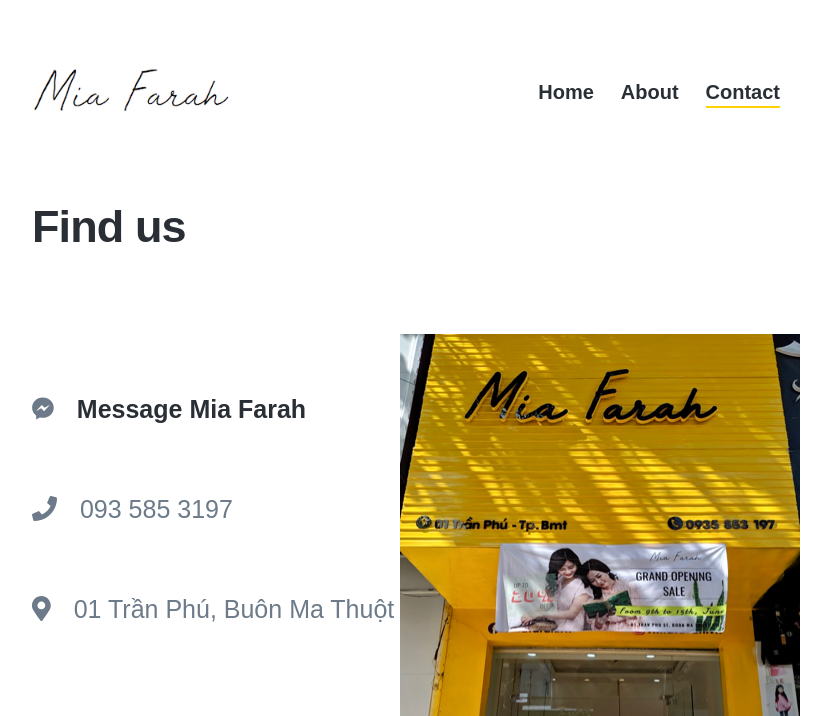
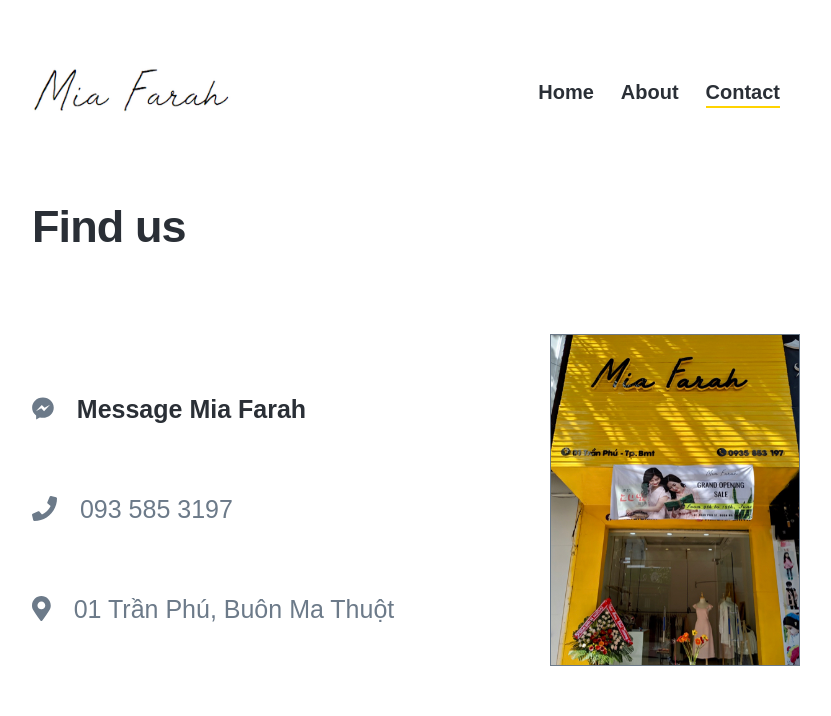
Before and after one commit to cyeet/cyeet.github.io, a Jekyll site: the page built from contact.html, in a window 1280 px wide. Shown: the top 716 px of the page, without its empty margins (224-1055 px from the left). Built offline with Jekyll 4.4.1, drawn with Linux system fonts in a browser that asks for light colours; nearby versions of some CDN libraries; some web fonts are replaced; grey boxes are pictures that could not be loaded.

Commit message:
Fix styling

```diff
--- a/contact.html
+++ b/contact.html
@@ -3,7 +3,7 @@ layout: page
 title: Find us
 ---
 
-<img style="float: right" src="/assets/img/shop-front.jpg" />
+<img style="border: solid 1px; float: right; margin-bottom: 50px;" width="250" src="/assets/img/shop-front.jpg" />
 
 <p>
     <i class="fab fa-facebook-messenger mr-1" aria-hidden="true"></i>
```
